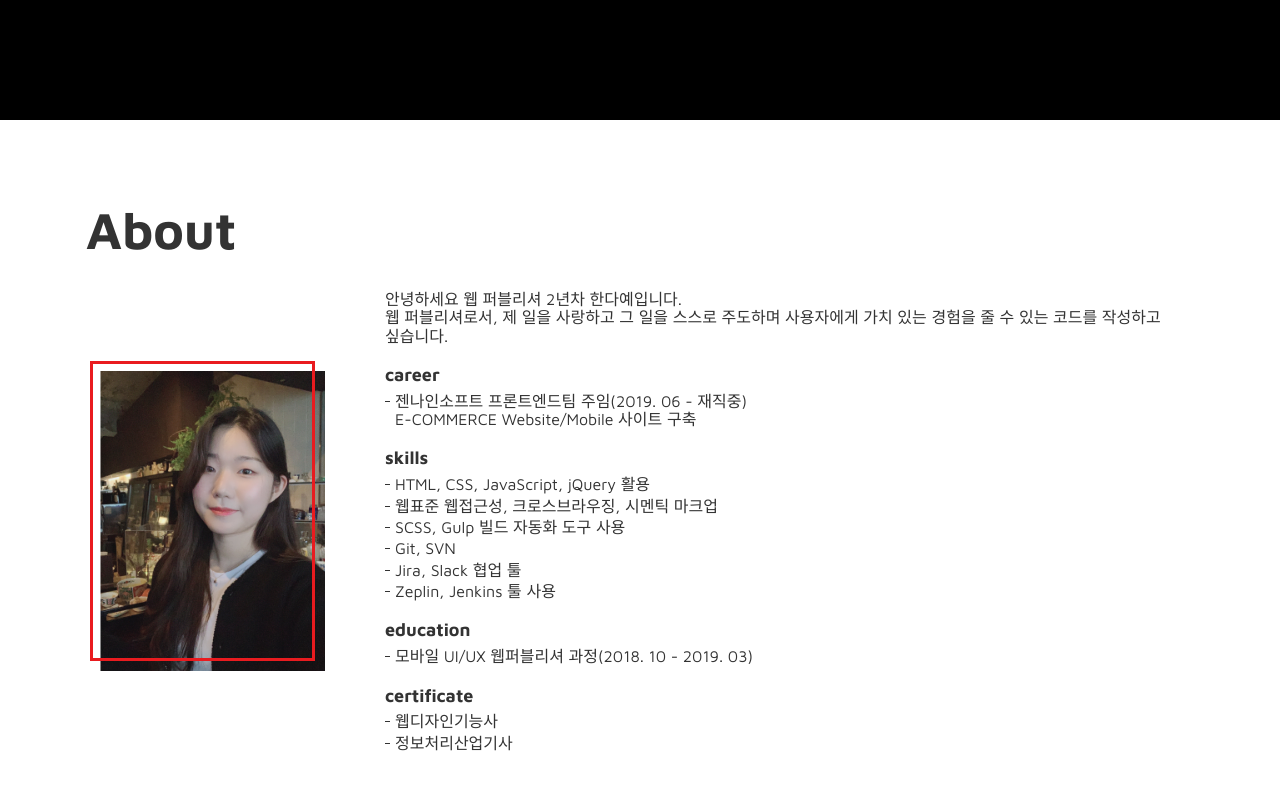
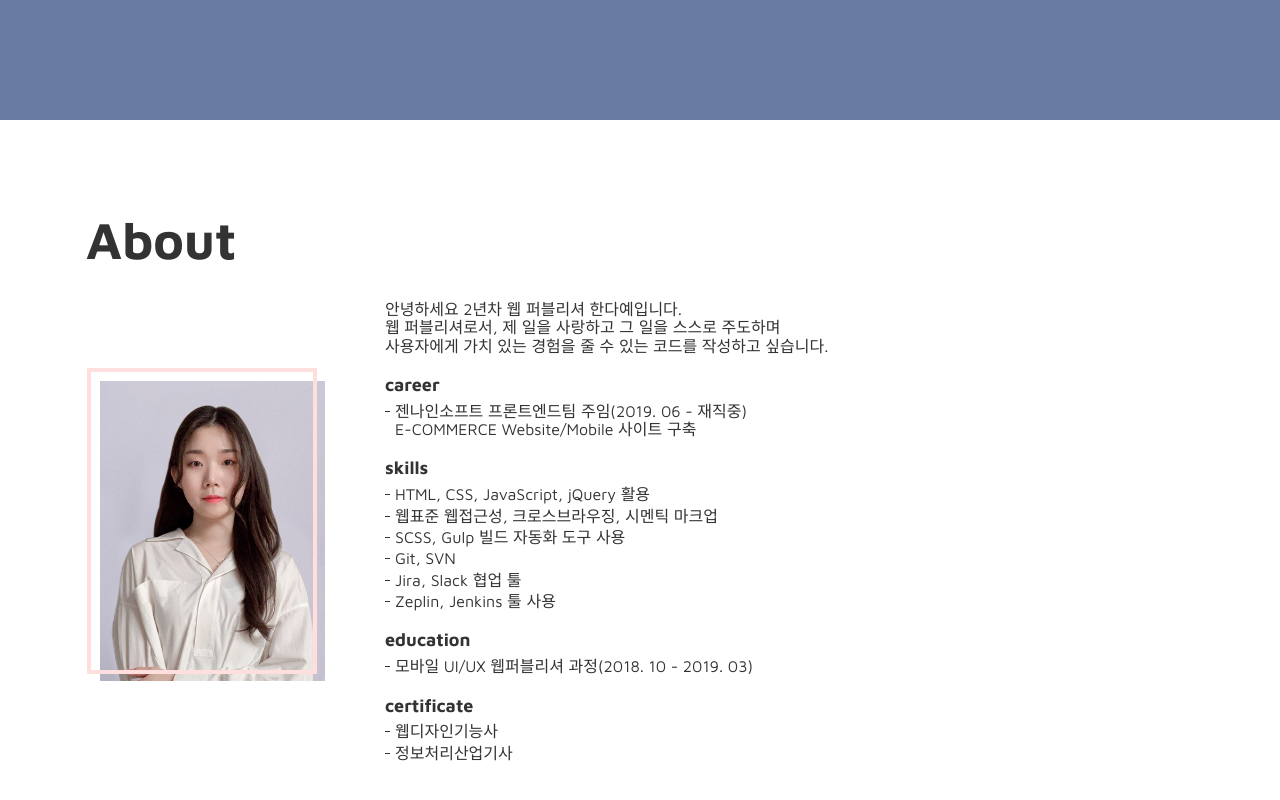
Before and after one commit to daye-han/portfolio, a website: page index.html in a window 1280 px wide. Shown: the part 680-1480 px from the top of the page. Drawn offline with nearby package versions, Linux system fonts and the light colour scheme.

Commit message:
프로필 이미지 및 키컬러 변경

```diff
--- a/index.html
+++ b/index.html
@@ -44,14 +44,14 @@
                     <div class="intro-wrapper">
                         <div class="intro-img-wrap">
                             <div class="intro-img-area">
-                                <img src="./images/picture01.jpg" alt="프로필사진">
+                                <img src="./images/img-picture.png" alt="프로필사진">
                             </div>
                         </div>
                         <div class="intro-detail-wrap">
                             <div class="intro-area">
                                 <div class="intro-detail">
-                                    안녕하세요 웹 퍼블리셔 2년차 한다예입니다.<br>
-                                    웹 퍼블리셔로서, 제 일을 사랑하고 그 일을 스스로 주도하며 사용자에게 가치 있는 경험을 줄 수 있는 코드를 작성하고 싶습니다.
+                                    안녕하세요 2년차 웹 퍼블리셔 한다예입니다.<br>
+                                    웹 퍼블리셔로서, 제 일을 사랑하고 그 일을 스스로 주도하며<br>사용자에게 가치 있는 경험을 줄 수 있는 코드를 작성하고 싶습니다.
                                 </div>
                             </div>
                             <div class="intro-area">
--- a/scss/_main.scss
+++ b/scss/_main.scss
@@ -6,7 +6,7 @@ html {
     font-family: 'Maven Pro', sans-serif, '돋움', Dotum;
     color: #333333;
 }
-$point-color : #e91b1f;
+$point-color : #FFDFDE;
 
 // header
 .header {
@@ -87,8 +87,8 @@ $point-color : #e91b1f;
     &-inner {
         max-width: 1140px;
         margin: 0 auto;
-        padding-top: 50px;
-        padding-bottom: 50px;
+        padding-top: 60px;
+        padding-bottom: 60px;
     }
     &-title-wrap {
         padding: 0 32px 26px;
@@ -111,7 +111,7 @@ $point-color : #e91b1f;
 // main section
 .section-main {
     height: 100vh;
-    background-color: black;
+    background-color: #6A7BA2;
     .section-inner {
         position: relative;
         @include size(100%);
@@ -213,11 +213,11 @@ $point-color : #e91b1f;
         display: block;
         position: absolute;
         content: '';
-        top: -10px;
-        left: -10px;
-        @include size(100%);
+        top: -13px;
+        left: -13px;
+        @include size(102%);
         z-index: 2;
-        border: 3px solid $point-color;
+        border: 4px solid $point-color;
         box-sizing: border-box;
     }
 }
```
Also changed, not shown: css/common.css, images/img-picture.png (added), images/picture.jpg (deleted), images/picture01.jpg (deleted), 1 other file.
